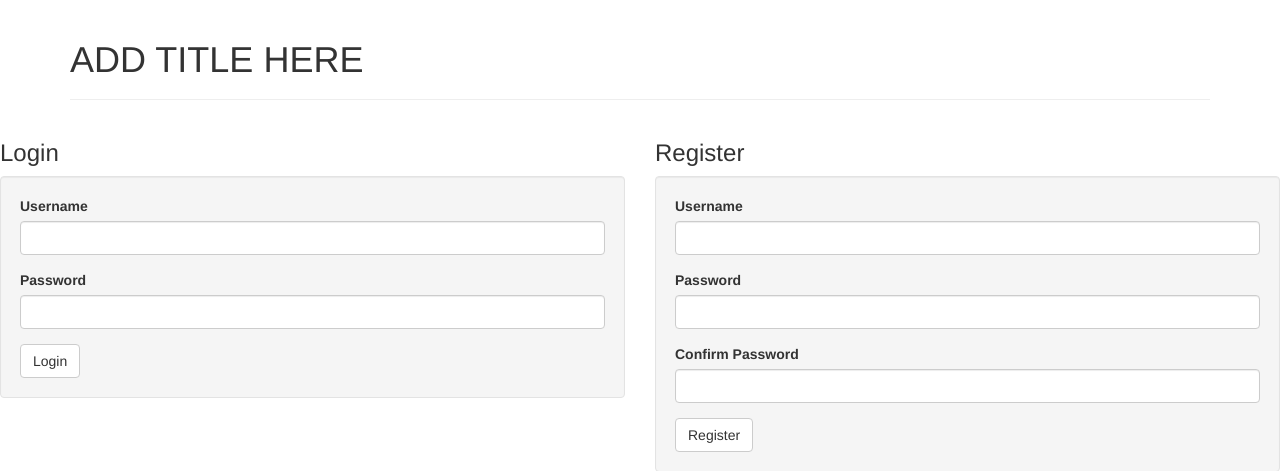
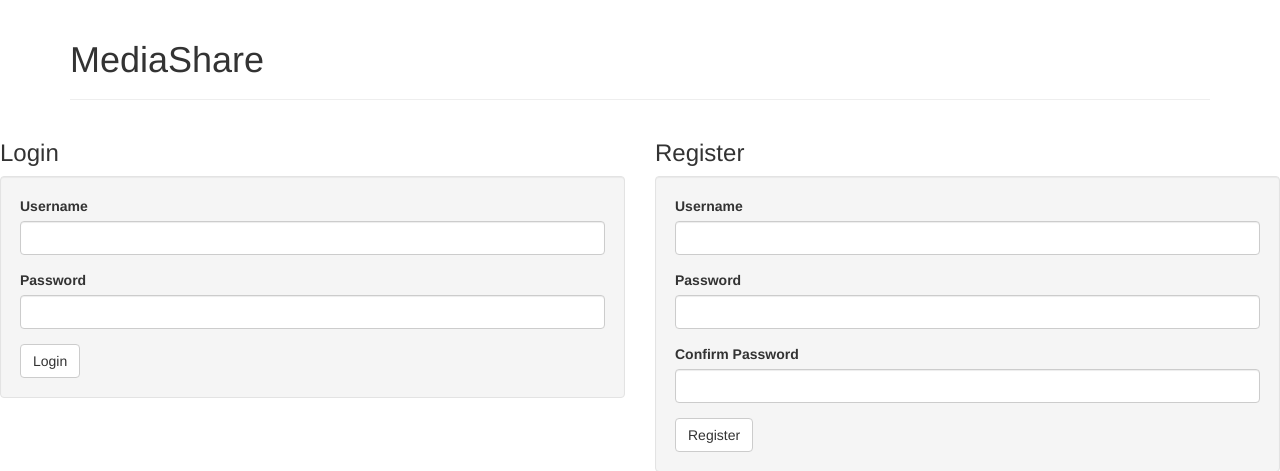
Before and after one commit to tpellerin51/MediaShare, a PHP site: page / in a window 1280 px wide. Shown: the top 471 px of the page. Run offline with PHP 8.4, Linux system fonts and the light colour scheme; some libraries are stand-ins or nearby versions.

Commit message:
Update of Home page
adding in correct name

```diff
--- a/views/header.php
+++ b/views/header.php
@@ -10,7 +10,7 @@
     <body>
         <div class="container">
             <header class="page-header">
-                <h1 class="text-left">ADD TITLE HERE</h1>
+                <h1 class="text-left">MediaShare</h1>
                 <?php if(isset($_SESSION['username'])):
                     $logoutName = $_SESSION['username']; ?>
                     <p class="text-right">
```
